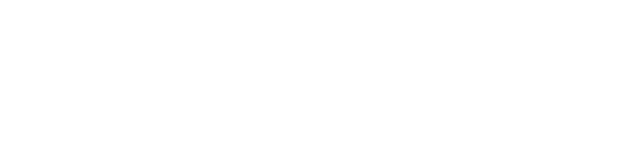
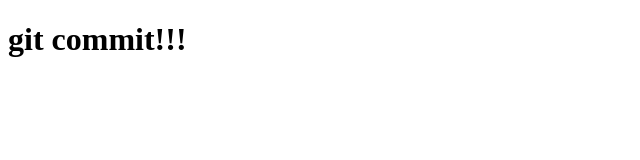
Before and after one commit to sedova-t/page_one, a plain HTML site: page index.html in a window 1280 px wide. Shown: the whole page, without its empty margins (0-640 px from the left). Drawn offline with Linux system fonts and the light colour scheme.

Commit message:
добавил вывод сообщения через js

```diff
--- a/index.html
+++ b/index.html
@@ -8,7 +8,7 @@
     <title>First git</title>
 </head>
 <body>
-
+    <h1 id="message"></h1>
 
     <script src="main.js"></script>
 </body>
--- a/main.js
+++ b/main.js
@@ -0,0 +1,5 @@
+function first(elem, message) {
+    document.querySelector(elem).innerHTML = message;
+}
+
+first('#message','git commit!!!');
```
